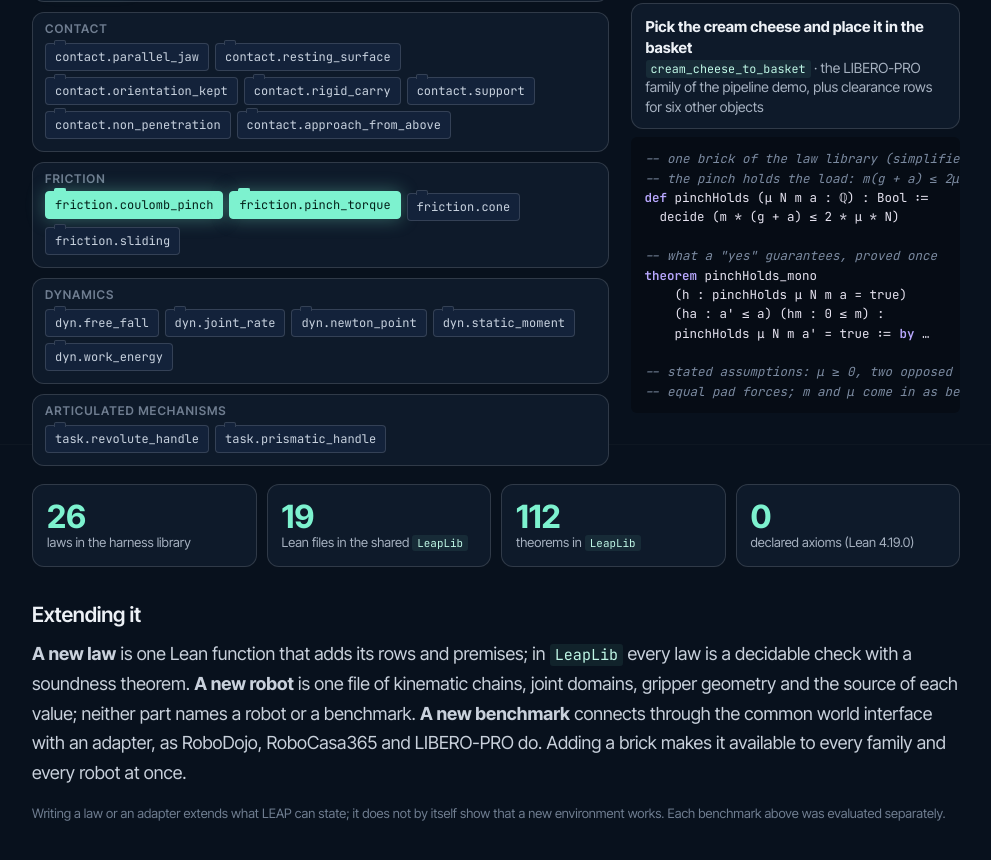
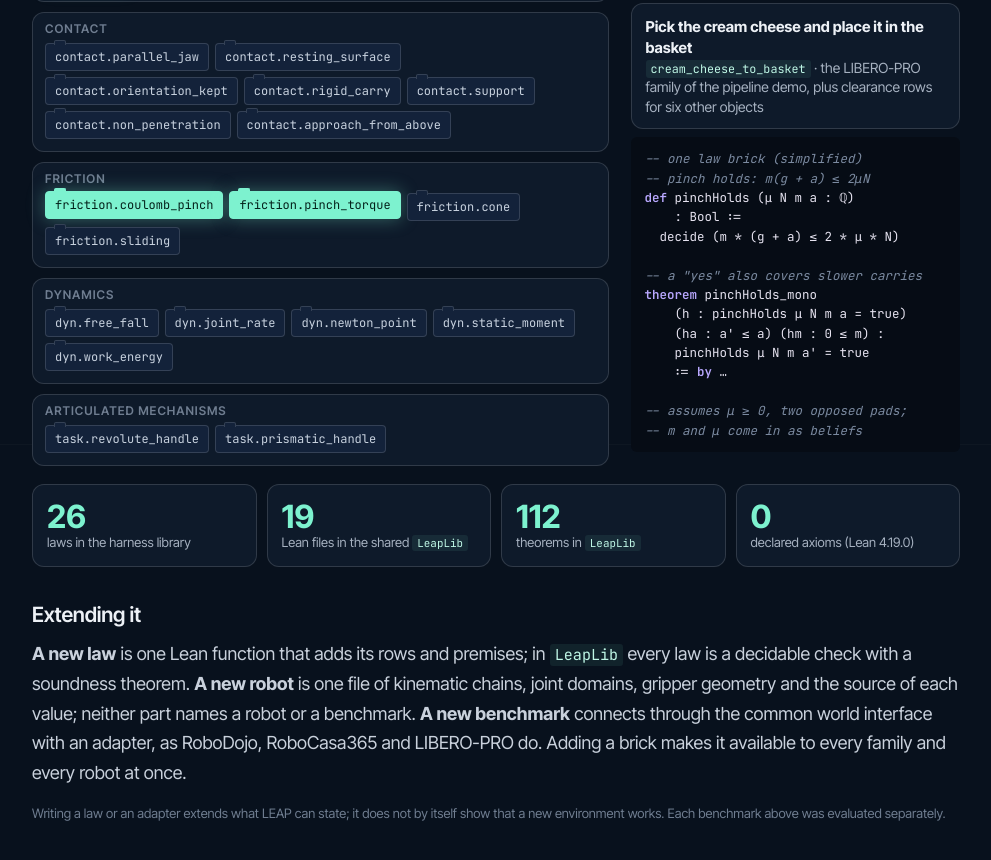
Before and after one commit to lean-as-policy/lean-as-policy.github.io, a plain HTML site: page index.html in a window 1280 px wide. Shown: the part 5956-6816 px from the top of the page, without its empty margins (144-1135 px from the left). Drawn offline with Linux system fonts and the light colour scheme.

Commit message:
Fit the library code example to its column

```diff
--- a/index.html
+++ b/index.html
@@ -319,19 +319,21 @@ inside the cone of half-angle `acos(cnum/cden)` around `dir`. -/
         <button class="fam" type="button" data-uses="kin.chain contact.orientation_kept geom.above_plane geom.distance contact.parallel_jaw contact.rigid_carry time.episode_budget"><b>Put the bowl on the plate</b><code>place_bowl</code> &middot; four knots: over the bowl, close, lift, carry over the plate, open</button>
         <button class="fam" type="button" data-uses="kin.chain contact.orientation_kept contact.rigid_carry geom.above_plane"><b>Pick the cream cheese and place it in the basket</b><code>cream_cheese_to_basket</code> &middot; the LIBERO-PRO family of the pipeline demo, plus clearance rows for six other objects</button>
       </div>
-      <pre class="lean" id="lawcode"><span class="c">-- one brick of the law library (simplified)</span>
-<span class="c">-- the pinch holds the load: m(g + a) &le; 2&mu;N</span>
-<span class="k">def</span> pinchHolds (&mu; N m a : &#8474;) : Bool :=
+      <pre class="lean" id="lawcode"><span class="c">-- one law brick (simplified)</span>
+<span class="c">-- pinch holds: m(g + a) &le; 2&mu;N</span>
+<span class="k">def</span> pinchHolds (&mu; N m a : &#8474;)
+    : Bool :=
   decide (m * (g + a) &le; 2 * &mu; * N)
 
-<span class="c">-- what a "yes" guarantees, proved once</span>
+<span class="c">-- a "yes" also covers slower carries</span>
 <span class="k">theorem</span> pinchHolds_mono
     (h : pinchHolds &mu; N m a = true)
     (ha : a' &le; a) (hm : 0 &le; m) :
-    pinchHolds &mu; N m a' = true := <span class="k">by</span> &hellip;
+    pinchHolds &mu; N m a' = true
+    := <span class="k">by</span> &hellip;
 
-<span class="c">-- stated assumptions: &mu; &ge; 0, two opposed pads,</span>
-<span class="c">-- equal pad forces; m and &mu; come in as beliefs</span></pre>
+<span class="c">-- assumes &mu; &ge; 0, two opposed pads;</span>
+<span class="c">-- m and &mu; come in as beliefs</span></pre>
     </div>
   </div>
   <div class="col" style="padding:0">
```
